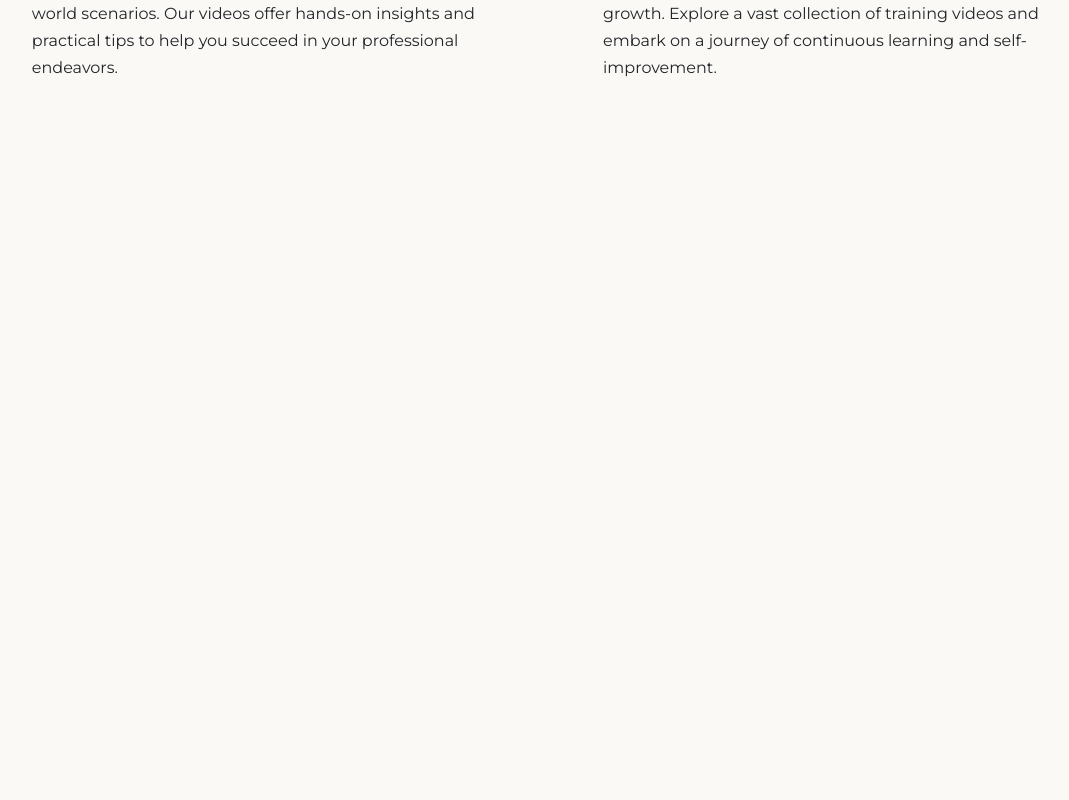
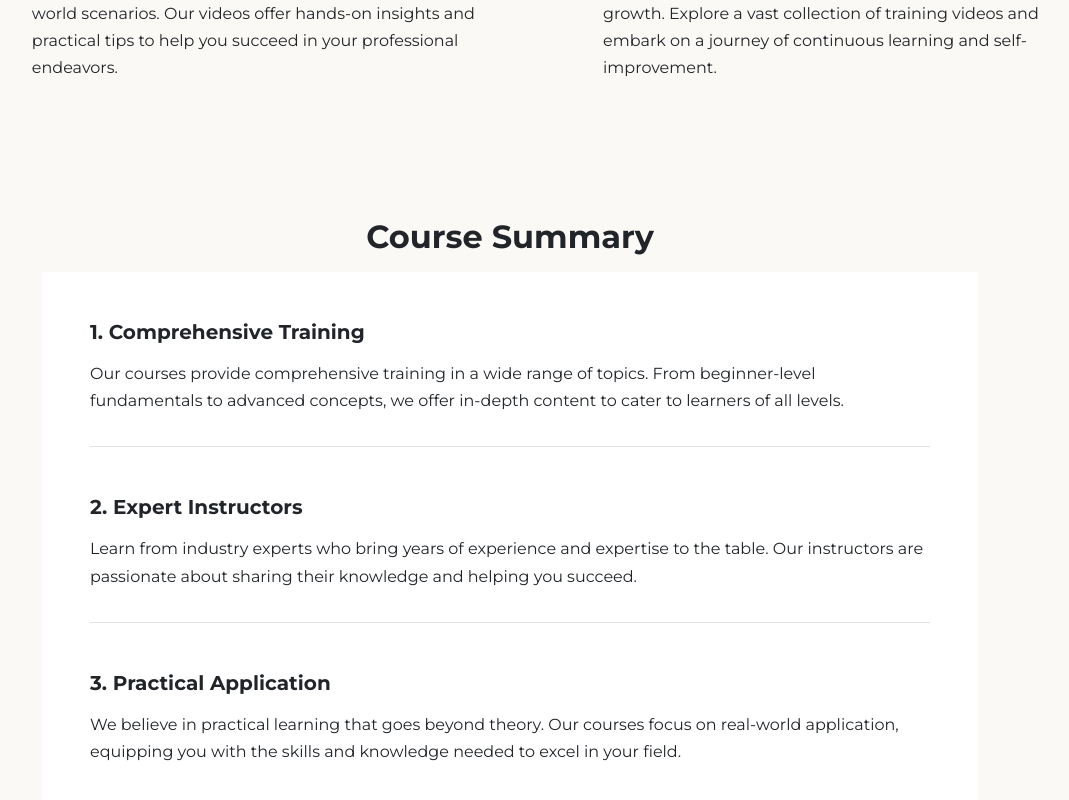
Before and after one commit to PedroMarcelino7/TrainingWebsite, a React (Vite) app: page / in a window 1280 px wide. Shown: the part 2772-3572 px from the top of the page, without its empty margins (130-1199 px from the left). Before the commit the page ends 2942 px from the top, so only its background shows below. Built offline with nearby package versions, Linux system fonts and the light colour scheme.

Commit message:
summary component

```diff
--- a/src/App.jsx
+++ b/src/App.jsx
@@ -4,6 +4,7 @@
 import Navbar from './components/Navbar/Navbar'
 import Points from './components/Points/Points'
 import Register from './components/Register/Register'
+import Summary from './components/Summary/Summary'
 
 function App() {
   return (
@@ -13,6 +14,7 @@
       <Register />
       <Details />
       <Points />
+      <Summary />
     </>
   )
 }
--- /dev/null
+++ b/src/components/Summary/Summary.jsx
@@ -0,0 +1,51 @@
+import './Summary.scss'
+
+export default function Summary() {
+    return (
+        <section id="summary" className="summary bg-light mt-5 w-75 m-auto">
+            <div className="container">
+                <div className="row">
+                    <div className="col-12">
+                        <div className="text-center m-auto">
+                            <h2>Course Summary</h2>
+                        </div>
+                    </div>
+                </div>
+
+                <div className="row">
+                    <div className="col-12">
+                        <div className="bg-white p-5">
+                            <ul className="list-unstyled">
+                                <li class="border-bottom pb-3">
+                                    <h5>1. Comprehensive Training</h5>
+                                    <p>
+                                        Our courses provide comprehensive training in a wide range
+                                        of topics. From beginner-level fundamentals to advanced
+                                        concepts, we offer in-depth content to cater to learners of
+                                        all levels.
+                                    </p>
+                                </li>
+                                <li class="border-bottom pb-3 pt-5">
+                                    <h5>2. Expert Instructors</h5>
+                                    <p>
+                                        Learn from industry experts who bring years of experience
+                                        and expertise to the table. Our instructors are passionate
+                                        about sharing their knowledge and helping you succeed.
+                                    </p>
+                                </li>
+                                <li class="pb-3 pt-5">
+                                    <h5>3. Practical Application</h5>
+                                    <p>
+                                        We believe in practical learning that goes beyond theory.
+                                        Our courses focus on real-world application, equipping you
+                                        with the skills and knowledge needed to excel in your field.
+                                    </p>
+                                </li>
+                            </ul>
+                        </div>
+                    </div>
+                </div>
+            </div>
+        </section>
+    )
+}
```
Also changed, not shown: src/components/Summary/Summary.scss (added).
